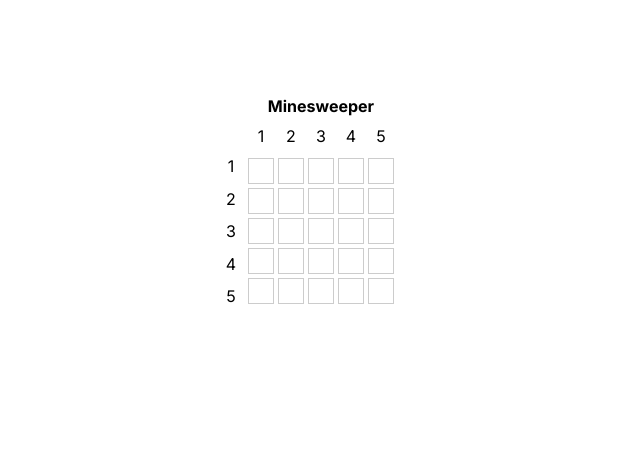
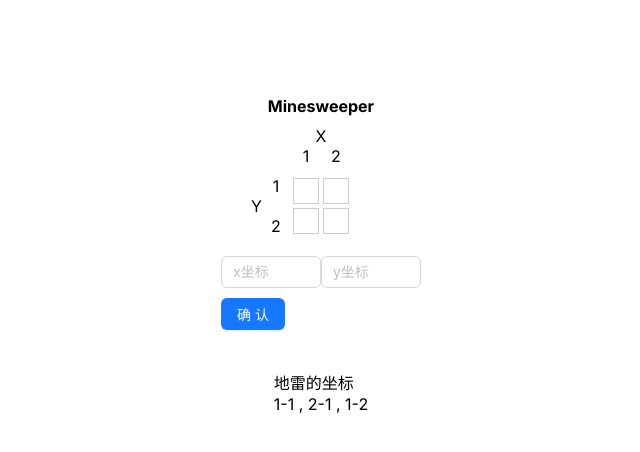
Before and after one commit to cauyyl/react-minesweeper, a Next.js app: page / in a window 1280 px wide. Shown: the top 452 px of the page, without its empty margins (319-959 px from the left). Built offline with nearby package versions, Linux system fonts and the light colour scheme.

Commit message:
引入antd，优化代码逻辑，完善提示

```diff
--- a/package.json
+++ b/package.json
@@ -9,7 +9,7 @@
     "lint": "next lint"
   },
   "dependencies": {
-    "antd": "^5.24.9",
+    "antd": "^5.26.0",
     "lodash": "^4.17.21",
     "next": "14.2.7",
     "react": "^18",
--- a/src/app/Minesweeper/MinesweeperItem.tsx
+++ b/src/app/Minesweeper/MinesweeperItem.tsx
@@ -5,30 +5,53 @@ import { MineGap, MineWidth } from "@/app/Minesweeper/utils";
 const MinesweeperItem = ({
   finishGame,
   mine = false,
+  currentCoordinate,
+  id,
+  gameId,
+  updateSafeCount,
 }: {
   finishGame: () => void;
   mine?: boolean;
+  currentCoordinate: string;
+  id: string;
+  gameId: number;
+  updateSafeCount: () => void;
 }) => {
   const [isClicked, setIsClicked] = useState(false);
-  const [isFlagged, setIsFlagged] = useState(false);
-  const [isRevealed, setIsRevealed] = useState(false);
   const [isMine, setIsMine] = useState(false);
   const [backgroundColor, setBackgroundColor] = useState("white");
   useEffect(() => {
-    if (mine) {
-      setIsMine(true);
+    // 开启新一轮游戏了，通过gameId重置方格的状态
+    setIsClicked(false);
+    setBackgroundColor("white");
+  }, [gameId]);
+
+  useEffect(() => {
+    setIsMine(mine);
+  }, [mine]);
+
+  useEffect(() => {
+    if (currentCoordinate == id) {
+      handleClick();
     }
-  }, [mine]);
+  }, [currentCoordinate, id]);
 
   const handleClick = () => {
     if (isMine) {
-      setBackgroundColor("red");
-      finishGame();
+      handleIsMine();
     } else if (!isClicked) {
-      setBackgroundColor("green");
-      setIsClicked(true);
-      // 这里可以添加点击后的逻辑，例如揭露周围格子等
+      handleSafe();
     }
+  };
+
+  const handleIsMine = () => {
+    setBackgroundColor("red");
+    finishGame();
+  };
+  const handleSafe = () => {
+    setBackgroundColor("green");
+    updateSafeCount();
+    setIsClicked(true);
   };
   return (
     <div
--- a/src/app/Minesweeper/index.tsx
+++ b/src/app/Minesweeper/index.tsx
@@ -2,9 +2,10 @@
 import React, { useEffect, useMemo, useRef } from "react";
 import MinesweeperItem from "@/app/Minesweeper/MinesweeperItem";
 import { MapWidth } from "@/app/Minesweeper/utils";
-const width = 5;
-const height = 5;
-const mineCount = 5;
+import { Button, Input } from "antd";
+const width = 2;
+const height = 2;
+const DefaultMineCount = 3;
 
 interface MineInterface {
   id: string; // x-y坐标 例如 '1-2' 表示第一行第二列的格子是否为雷
@@ -19,6 +20,13 @@ const Minesweeper = () => {
   const [mineArray, setMineArray] = React.useState<any>();
   const [inputX, setInputX] = React.useState("");
   const [inputY, setInputY] = React.useState("");
+  const [currentCoordinate, setCurrentCoordinate] = React.useState("");
+  const [isGameOver, setIsGameOver] = React.useState(false);
+  const [minesString, setMinesString] = React.useState("");
+  const [gameId, setGameId] = React.useState(1);
+  const [safeCount, setSafeCount] = React.useState(
+    width * height - DefaultMineCount
+  );
 
   useEffect(() => {
     if (mounted.current) return;
@@ -26,11 +34,18 @@ const Minesweeper = () => {
     mounted.current = true;
   }, []);
 
+  useEffect(() => {
+    if (safeCount <= 0) {
+      setIsGameOver(true);
+      setNotice("Congratulations! You Win!");
+    }
+  }, [safeCount]);
+
   const generateMineArray = () => {
     const total = width * height;
     const array = new Array(total).fill(0);
     // 随机生成雷的位置
-    for (let i = 0; i < mineCount; i++) {
+    for (let i = 0; i < DefaultMineCount; i++) {
       const index = Math.floor(Math.random() * total);
       if (array[index] === 0) {
         array[index] = 1;
@@ -39,8 +54,8 @@ const Minesweeper = () => {
       }
     }
     const mineArrayTemp: MineInterface[] = array.map((item, index) => {
-      const x = Math.floor(index / width) + 1;
-      const y = Math.floor(index % width) + 1;
+      const x = Math.floor(index % width) + 1;
+      const y = Math.floor(index / width) + 1;
       return {
         id: `${x}-${y}`,
         mine: item === 1,
@@ -49,14 +64,60 @@ const Minesweeper = () => {
     });
     console.log("mineArrayTemp:", mineArrayTemp);
     setMineArray(mineArrayTemp);
+    setMinesString(
+      mineArrayTemp
+        .filter(item => item.mine)
+        .map(item => item.id)
+        .join(" , ")
+    );
+  };
+  const updateSafeCount = () => {
+    setSafeCount(safeCount - 1);
+  };
+  const restartGame = () => {
+    generateMineArray();
+    setNotice("");
+    setCurrentCoordinate("");
+    setIsGameOver(false);
+    setGameId(gameId + 1);
+    setSafeCount(DefaultMineCount);
   };
   const finishGame = () => {
     console.log("game over");
     setNotice("Game Over");
+    setIsGameOver(true);
+  };
+
+  const handleCheckCoordinates = () => {
+    setCurrentCoordinate(`${inputX}-${inputY}`);
+    setInputX("");
+    setInputY("");
+  };
+  const handleXChange = (e: any) => {
+    const value = e.target.value;
+    if (value <= 0 || value > width) {
+      setNotice("x坐标超出范围，请重新输入");
+      setInputX("");
+    } else {
+      setNotice("");
+      setInputX(e.target.value);
+    }
+  };
+
+  const handleYChange = (e: any) => {
+    const value = e.target.value;
+    if (value <= 0 || value > height) {
+      setNotice("y坐标超出范围，请重新输入");
+      setInputY("");
+    } else {
+      setNotice("");
+      setInputY(e.target.value);
+    }
   };
 
   const renderXCoordinates = useMemo(() => {
     return (
+      <>
         <div
           style={{
             position: "absolute",
@@ -78,11 +139,24 @@ const Minesweeper = () => {
             );
           })}
         </div>
+        <div
+          style={{
+            position: "absolute",
+            left: 0,
+            top: -50,
+            width: MapWidth,
+            textAlign: "center",
+          }}
+        >
+          X
+        </div>
+      </>
     );
   }, []);
 
   const renderYCoordinates = useMemo(() => {
     return (
+      <>
         <div
           style={{
             position: "absolute",
@@ -105,14 +179,82 @@ const Minesweeper = () => {
             );
           })}
         </div>
+        <div
+          style={{
+            position: "absolute",
+            left: -40,
+            top: 0,
+            height: MapWidth,
+            display: "flex",
+            alignItems: "center",
+          }}
+        >
+          <span>Y</span>
+        </div>
+      </>
     );
   }, []);
 
+  const renderOperationsArea = () => {
     return (
-    <div>
+      <div
+        style={{
+          marginTop: 20,
+        }}
+      >
+        <div
+          style={{
+            display: "flex",
+            flexDirection: "row",
+          }}
+        >
+          <Input
+            placeholder="x坐标"
+            style={{ width: 100 }}
+            onChange={handleXChange}
+            value={inputX}
+          />
+          <Input
+            placeholder="y坐标"
+            style={{ width: 100 }}
+            onChange={handleYChange}
+            value={inputY}
+          />
+        </div>
+
+        {isGameOver ? (
+          <Button
+            type="primary"
+            onClick={restartGame}
+            style={{ marginTop: 10 }}
+          >
+            重新开始
+          </Button>
+        ) : (
+          <Button
+            type="primary"
+            onClick={handleCheckCoordinates}
+            style={{ marginTop: 10 }}
+          >
+            确认
+          </Button>
+        )}
+      </div>
+    );
+  };
+
+  return (
+    <div
+      style={{
+        display: "flex",
+        flexDirection: "column",
+        justifyContent: "center",
+        alignItems: "center",
+      }}
+    >
       <h4
         style={{
-          marginBottom: 40,
+          marginBottom: 60,
           textAlign: "center",
         }}
       >
@@ -132,12 +274,14 @@ const Minesweeper = () => {
           }}
         >
           {mineArray?.map((item: MineInterface, i: Number) => {
-            console.log("item:", item);
             return (
               <MinesweeperItem
                 {...item}
                 finishGame={finishGame}
                 key={item.id}
+                currentCoordinate={currentCoordinate}
+                gameId={gameId}
+                updateSafeCount={updateSafeCount}
               />
             );
           })}
@@ -145,13 +289,26 @@ const Minesweeper = () => {
         {renderXCoordinates}
         {renderYCoordinates}
       </div>
-      <div>
+      {renderOperationsArea()}
+      <div
+        style={{
+          marginTop: 20,
+        }}
+      >
+        <span style={{ textAlign: "center" }}>{notice}</span>
+      </div>
+      <div
+        style={{
+          marginTop: 20,
+        }}
+      >
+        <p>地雷的坐标</p>
         <span
           style={{
             textAlign: "center",
           }}
         >
-          {notice}
+          {minesString}
         </span>
       </div>
     </div>
--- a/src/app/Minesweeper/utils.ts
+++ b/src/app/Minesweeper/utils.ts
@@ -1,3 +1,3 @@
-export const MapWidth = 30 * 5;
+export const MapWidth = 30 * 2;
 export const MineWidth = 26;
 export const MineGap = 2;
```
Also changed, not shown: src/app/Minesweeper/README.md, 2 other files (tests, documents, lock files or other folders). Lines whose indentation alone changed are shown as unchanged.
